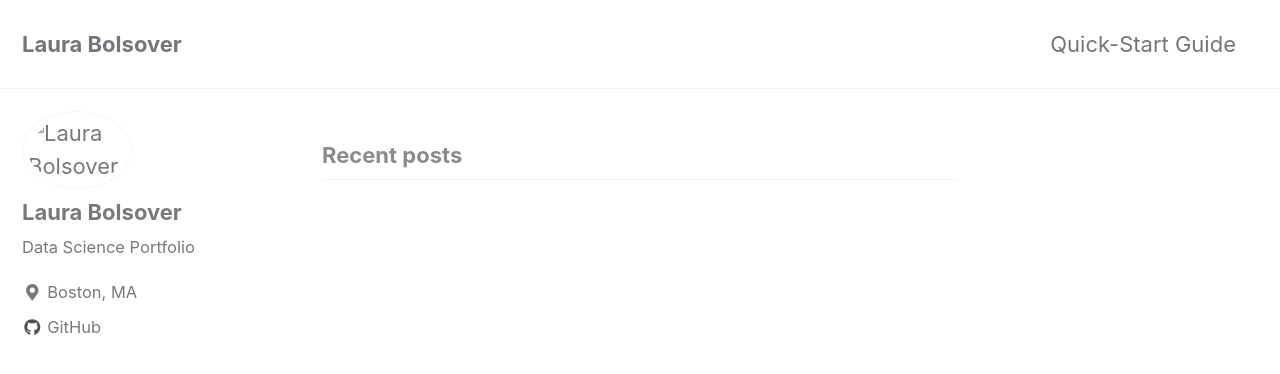
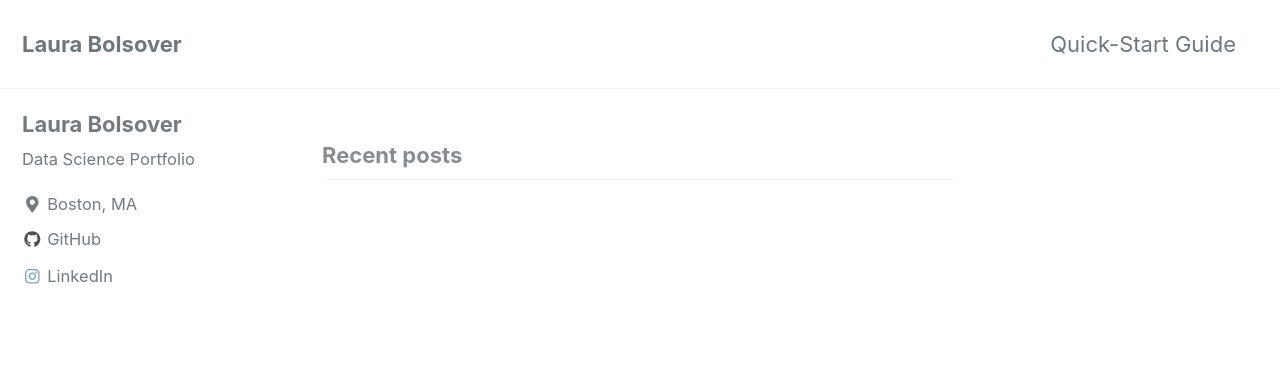
Before and after one commit to datawink/datawink.github.io, a Jekyll site: the page built from index.html, in a window 1280 px wide and 900 px high. Shown: the top 374 px of the window. Built offline with Jekyll 4.4.1, drawn with Linux system fonts in a browser that asks for light colours; cached includes are drawn as plain includes; nearby versions of some CDN libraries; the list of posts is cut into pages by our own code.

Commit message:
testing linkedin

```diff
--- a/_config.yml
+++ b/_config.yml
@@ -107,7 +107,7 @@ analytics:
 # Site Author
 author:
   name             : "Laura Bolsover"
-  avatar           : "/docs/assets/images/bio-photo.jpg"
+  avatar           : #"/docs/assets/images/bio-photo.jpg"
   bio              : "Data Science Portfolio"
   location         : "Boston, MA"
   email            :
@@ -127,6 +127,9 @@ author:
     - label: "GitHub"
       icon: "fab fa-fw fa-github"
       url: "https://github.com/datawink"
+    - label: "LinkedIn"
+      icon: "fab fa-fw fa-instagram"
+      url: "https://instagram.com/"
     - label: "Instagram"
       icon: "fab fa-fw fa-instagram"
       # url: "https://instagram.com/"
```
Also changed, not shown: 2 other files.
